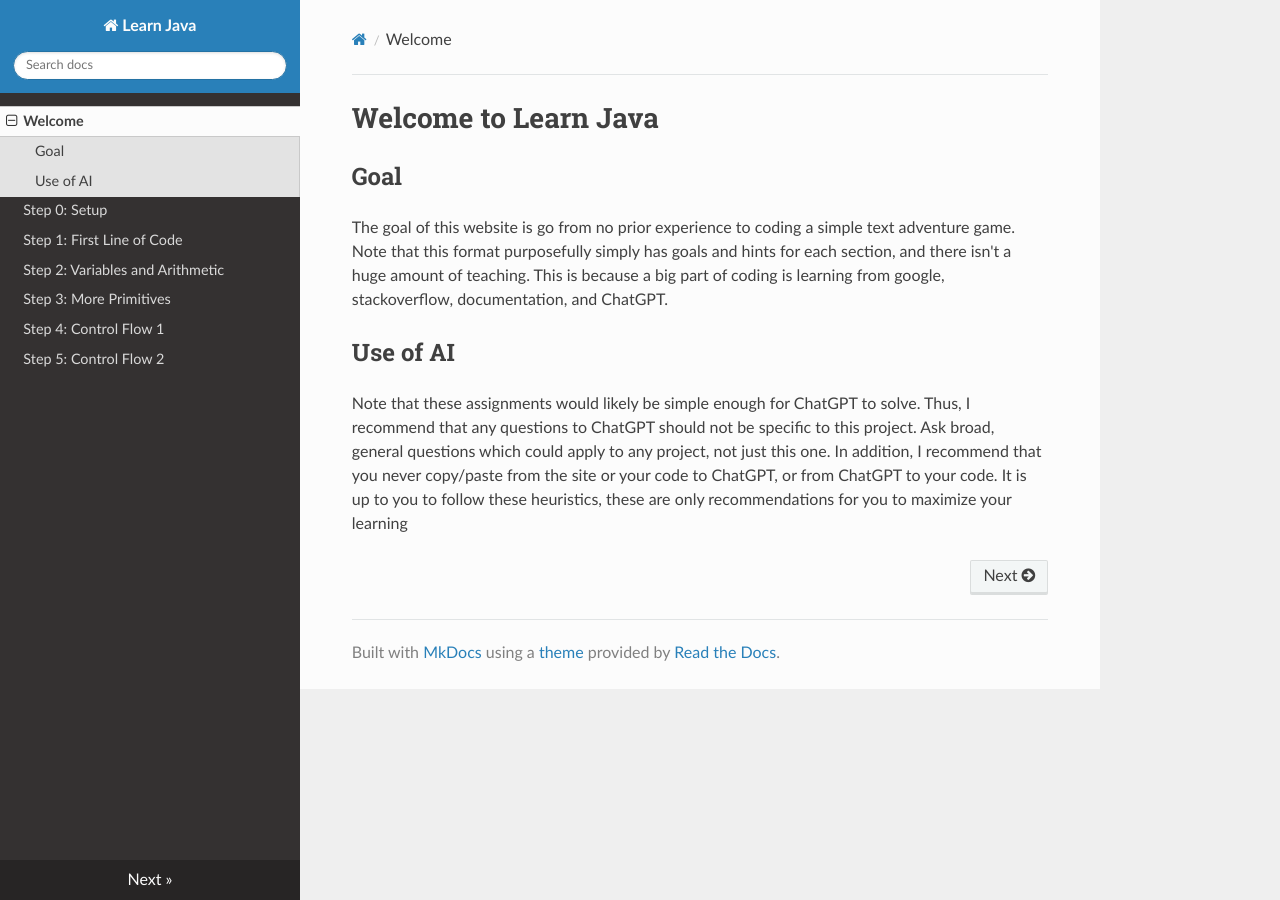
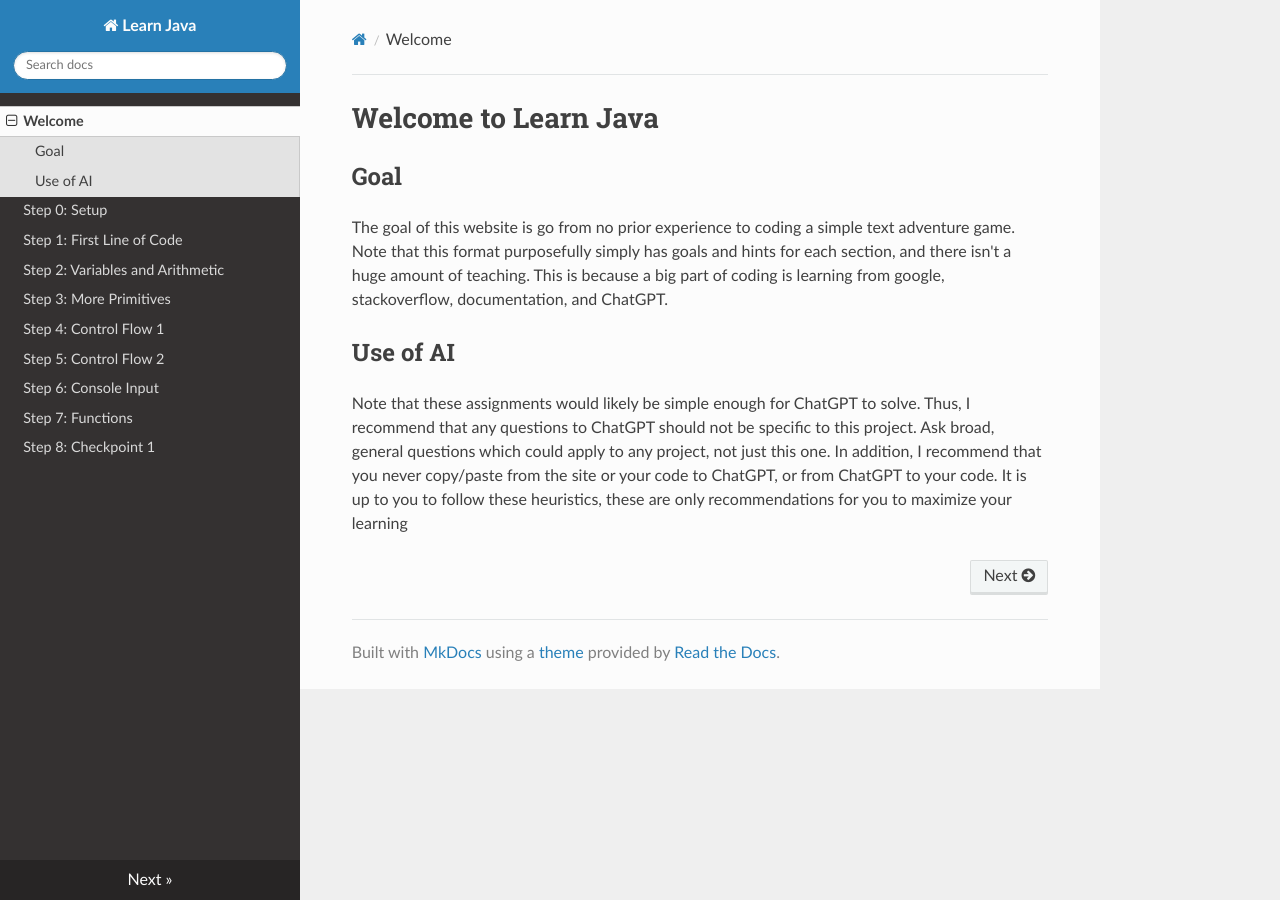
Before and after one commit to Mysterium422/LearnJava, an MkDocs documentation site: the page built from docs/index.md, in a window 1280 px wide. Built offline with MkDocs 1.6.1, drawn with Linux system fonts in a browser that asks for light colours; nearby versions of some CDN libraries.

Commit message:
Adds all pages to navbar

```diff
--- a/mkdocs.yml
+++ b/mkdocs.yml
@@ -14,3 +14,6 @@ nav:
   - "Step 3: More Primitives": primitives.md
   - "Step 4: Control Flow 1": control-flow.md
   - "Step 5: Control Flow 2": control-flow2.md
+  - "Step 6: Console Input": console-input.md
+  - "Step 7: Functions": functions.md
+  - "Step 8: Checkpoint 1": checkpoint-1.md
```
Also changed, not shown: README.md (added, +2 -0 lines).
